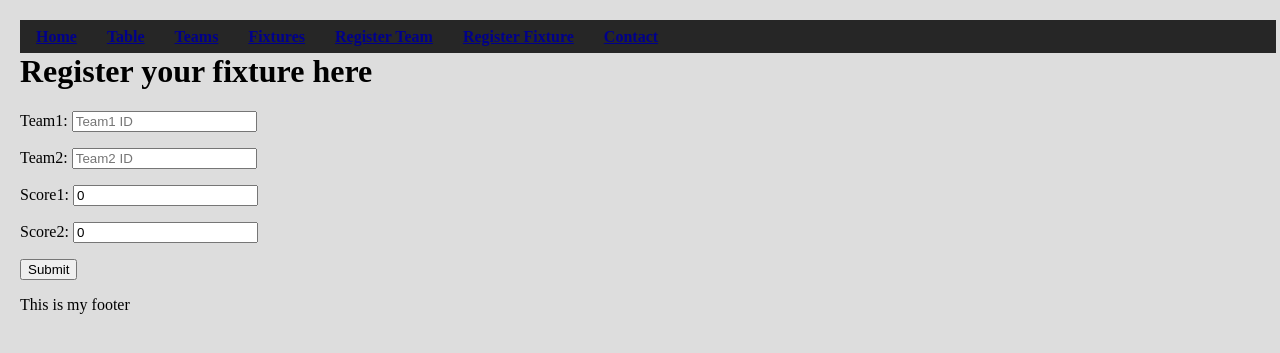
After one commit to ameorazlan/coursework, a Django app: page /teams/register_fixture in a window 1280 px wide. The commit adds this page. Shown: the top 353 px of the page. Run offline with Django 4.2, Linux system fonts and the light colour scheme; style sheets or scripts are compiled from the project's sources; some libraries are stand-ins or nearby versions.

Commit message:
Added fixture registration functionality

```diff
--- a/teams/forms.py
+++ b/teams/forms.py
@@ -1,5 +1,5 @@
 from django import forms
-from .models import team
+from .models import team, fixtures
 # creating a form
 class teamForm(forms.ModelForm):
     # create meta class
@@ -25,3 +25,27 @@ class teamForm(forms.ModelForm):
         'placeholder': 'Owner Email',
         }),
     }
+
+class fixtureForm(forms.ModelForm):
+     class Meta:
+        # specify model to be used
+        model = fixtures
+        fields = ['team1', 'team2', 'score1', 'score2']
+        widgets = {
+        'team1': forms.NumberInput(attrs={
+        'class': 'formfield',
+        'placeholder': 'Team1 ID',
+        }),
+        'team2': forms.NumberInput(attrs={
+        'class': 'formfield',
+        'placeholder': 'Team2 ID',
+        }),
+        'score1': forms.NumberInput(attrs={
+        'class': 'formfield',
+        'placeholder': 'Team1 Score',
+        }),
+        'score2': forms.NumberInput(attrs={
+        'class': 'formfield',
+        'placeholder': 'Team2 Score',
+        }),
+    }
--- a/teams/models.py
+++ b/teams/models.py
@@ -8,3 +8,20 @@ class team(models.Model):
     player_count = models.IntegerField(validators = [MinValueValidator(11)])
     year_founded = models.IntegerField(validators = [MaxValueValidator(2022)])
     owner_email = models.CharField(max_length=100)
+
+class fixtures(models.Model):
+    team1 = models.ForeignKey(team, on_delete=models.CASCADE, related_name='team1')
+    team2 = models.ForeignKey(team, on_delete=models.CASCADE, related_name='team2')
+    date = models.DateTimeField
+    score1 = models.IntegerField(default=0)
+    score2 = models.IntegerField(default=0)
+
+class table(models.Model):
+    team = models.ForeignKey(team, on_delete=models.CASCADE)
+    score = models.IntegerField(default=0)
+    wins = models.IntegerField(default=0)
+    draws = models.IntegerField(default=0)
+    loses = models.IntegerField(default=0)
+    GP = models.IntegerField(default=0)
+    GF = models.IntegerField(default=0)
+    GA = models.IntegerField(default=0)
--- /dev/null
+++ b/teams/templates/teams/register_fixture.html
@@ -0,0 +1,13 @@
+{% extends "base.html" %}
+{% block title %}
+<title>Register fixture </title>
+{% endblock title%}
+{% block content %}
+<h1>Register your fixture here</h1>
+<form method="POST" enctype="multipart/form-data" onsubmit= "return validateTerms()">
+    <!-- Security token -->
+    {% csrf_token %}
+    <!-- Using the formset -->
+    {{ form.as_p }}
+    <input type="submit" id ="submit" value="Submit">
+{% endblock content %}
--- a/teams/templates/teams/teams.html
+++ b/teams/templates/teams/teams.html
@@ -5,6 +5,7 @@
 {% block content %}
 <table>
     <tr>
+        <th>Team ID</th>
         <th>Name</th>
         <th>Player Count</th>
         <th>Year Founded</th>
@@ -12,6 +13,9 @@
     </tr>
     {% for team in team_list %}
         <tr>
+            <td>
+                {{ team.id }}
+            </td>
             <td>
                 {{ team.name | truncatechars:20}}
             </td>
--- a/teams/urls.py
+++ b/teams/urls.py
@@ -6,4 +6,5 @@ urlpatterns = [
     path('fixtures', views.fixtures, name='fixtures'),
     path('table', views.table, name='table'),
     path('create', views.create, name='create'),
+    path('register_fixture', views.register_fixture, name = 'register_fixture'),
 ]
--- a/teams/views.py
+++ b/teams/views.py
@@ -1,7 +1,7 @@
 from django.shortcuts import (get_object_or_404, render, redirect)
 from django.contrib import messages
 from .models import team
-from .forms import teamForm
+from .forms import teamForm, fixtureForm
 
 
 # Create your views here.
@@ -18,6 +18,18 @@ def teams(request):
     context["team_list"] = team.objects.all()
     return render(request, "teams/teams.html",context)
 
+def register_fixture(request):
+    context = {}
+    form = fixtureForm(request.POST or None)
+    if (request.method == 'POST'):
+        if form.is_valid():
+            form.save()
+            messages.add_message(request, messages.SUCCESS, 'Fixture Registered')
+            return redirect('fixtures')
+    context['form']= form
+    context["team_list"] = team.objects.all()
+    return render(request, "teams/register_fixture.html",context)
+
 
 def create(request):
     context ={}
--- a/templates/navbar.html
+++ b/templates/navbar.html
@@ -3,6 +3,7 @@
     <li> <a class = "navbutton" href="{% url 'table' %}">Table</a> </li>
     <li> <a class = "navbutton" href="{% url 'teams' %}">Teams</a> </li>
     <li> <a class = "navbutton" href="{% url 'fixtures' %}">Fixtures</a> </li>
-    <li> <a class = "navbutton"  href="{% url 'create' %}">Register</a> </li>
+    <li> <a class = "navbutton"  href="{% url 'create' %}">Register Team</a> </li>
+    <li> <a class = "navbutton"  href="{% url 'register_fixture' %}">Register Fixture</a> </li>
     <li> <a class = "navbutton" href="{% url 'contact' %}">Contact</a> </li>
 </ul>
```
Also changed, not shown: db.sqlite3, teams/migrations/0007_alter_team_name_alter_team_player_count_and_more.py (added), teams/migrations/0008_rename_team1_table_team.py (added).
